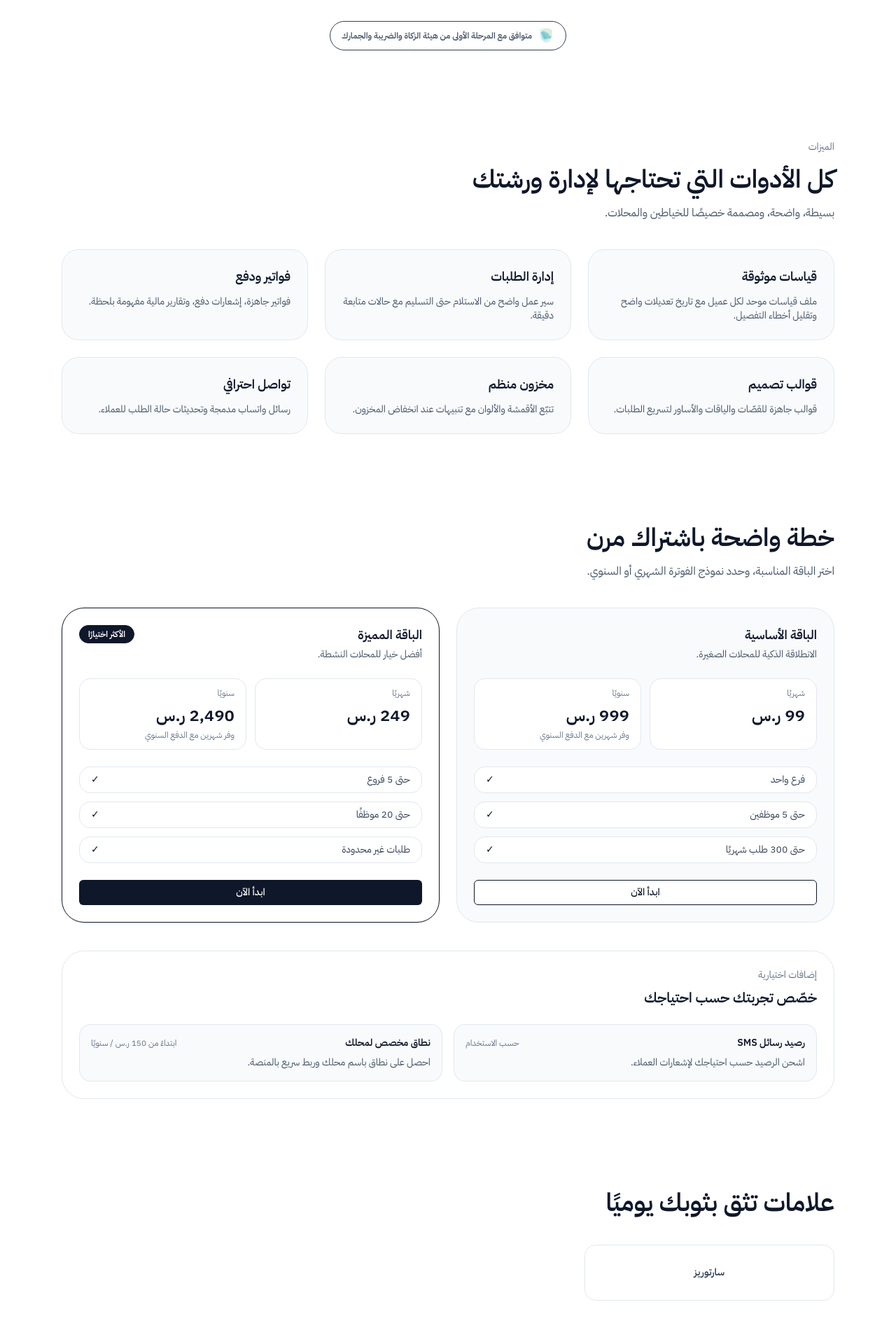
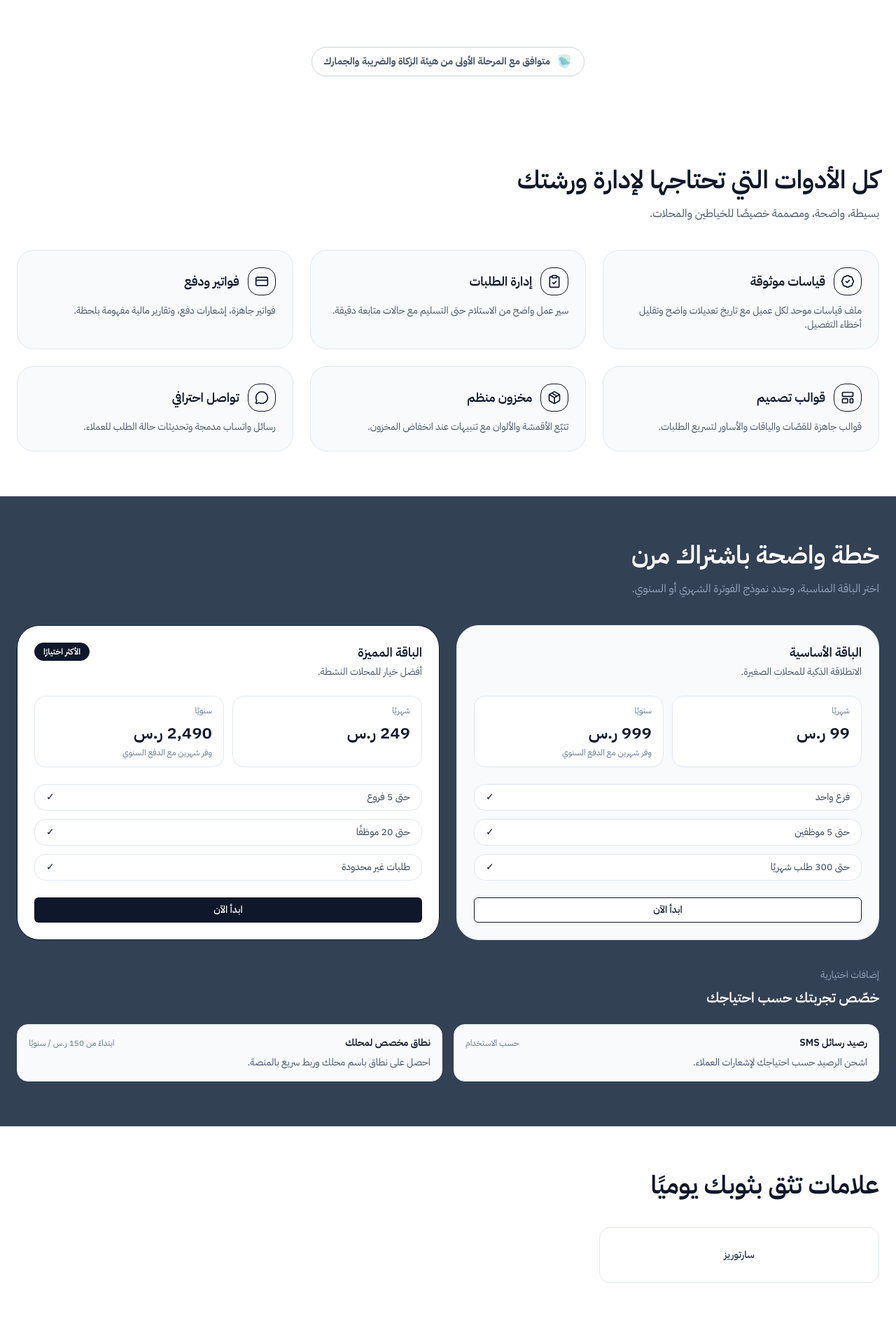
Before and after one commit to Foalmalkii/thobk-vercel, a Next.js app: page /landing in a window 1280 px wide. Shown: the part 580-2500 px from the top of the page at 70% size. Built offline with nearby package versions, Linux system fonts and the light colour scheme; no server answers.

Commit message:
chore: add icons

```diff
--- a/src/app/(public)/landing/page.tsx
+++ b/src/app/(public)/landing/page.tsx
@@ -1,33 +1,47 @@
 import { Button } from "@/components/ui/button";
 import { DigipLogo } from "@/components/ui/icons";
+import {
+	BadgeCheck,
+	ClipboardCheck,
+	CreditCard,
+	LayoutTemplate,
+	MessageCircle,
+	Package,
+} from "lucide-react";
 
 const features = [
 	{
+		icon: BadgeCheck,
 		title: "قياسات موثوقة",
 		description:
 			"ملف قياسات موحد لكل عميل مع تاريخ تعديلات واضح وتقليل أخطاء التفصيل.",
 	},
 	{
+		icon: ClipboardCheck,
 		title: "إدارة الطلبات",
 		description:
 			"سير عمل واضح من الاستلام حتى التسليم مع حالات متابعة دقيقة.",
 	},
 	{
+		icon: CreditCard,
 		title: "فواتير ودفع",
 		description:
 			"فواتير جاهزة، إشعارات دفع، وتقارير مالية مفهومة بلحظة.",
 	},
 	{
+		icon: LayoutTemplate,
 		title: "قوالب تصميم",
 		description:
 			"قوالب جاهزة للقصّات والياقات والأساور لتسريع الطلبات.",
 	},
 	{
+		icon: Package,
 		title: "مخزون منظم",
 		description:
 			"تتبّع الأقمشة والألوان مع تنبيهات عند انخفاض المخزون.",
 	},
 	{
+		icon: MessageCircle,
 		title: "تواصل احترافي",
 		description:
 			"رسائل واتساب مدمجة وتحديثات حالة الطلب للعملاء.",
@@ -82,7 +96,7 @@ export default function LandingPage() {
 	return (
 		<div className="min-h-screen bg-white">
 			<header className="border-b border-slate-200">
-				<div className="mx-auto flex w-full max-w-6xl items-center justify-between px-6 py-6">
+				<div className="mx-auto flex w-full max-w-8xl items-center justify-between px-6 py-6">
 					<div className="flex items-center gap-4">
 						<DigipLogo className="h-10 w-auto" />
 					</div>
@@ -112,7 +126,7 @@ export default function LandingPage() {
 			</header>
 
 			<main>
-				<section className="mx-auto flex w-full max-w-6xl flex-col gap-10 px-6 pb-16 pt-14 lg:flex-row lg:items-center">
+				<section className="mx-auto flex w-full max-w-8xl flex-col gap-10 px-6 pb-16 pt-14 lg:flex-row lg:items-center">
 					<div className="flex-1">
 						<h1 className="mt-6 text-4xl font-semibold leading-tight text-slate-900 md:text-5xl">
 							نظام خياطة ذكي
@@ -149,20 +163,19 @@ export default function LandingPage() {
 					</div>
 				</section>
 
-				<section className="mx-auto w-full max-w-6xl px-6 py-16">
+				<section className="mx-auto w-full max-w-8xl px-6 py-16">
 					<div className="flex items-center justify-center">
-						<div className="inline-flex items-center gap-2 rounded-full border border-slate-700 bg-white px-4 py-2 text-xs font-semibold text-slate-900">
+						<div className="inline-flex items-center gap-2 rounded-full border border-slate-300 bg-white px-4 py-2">
 							<span className="flex h-6 w-6 items-center justify-center rounded-full text-[10px] font-bold">
 								<img src="/images/zatca.png" />
 							</span>
-							<span className="text-slate-600">متوافق مع المرحلة الأولى من هيئة الزكاة والضريبة والجمارك</span>
+							<span className="text-slate-600 font-bold text-sm">متوافق مع المرحلة الأولى من هيئة الزكاة والضريبة والجمارك</span>
 						</div>
 					</div>
 				</section>
 
-				<section id="features" className="mx-auto w-full max-w-6xl px-6 py-16">
+				<section id="features" className="mx-auto w-full max-w-8xl px-6 py-16">
 					<div className="flex flex-col gap-4">
-						<p className="text-sm text-slate-500">الميزات</p>
 						<h2 className="text-3xl font-semibold text-slate-900 md:text-4xl">
 							كل الأدوات التي تحتاجها لإدارة ورشتك
 						</h2>
@@ -176,19 +189,24 @@ export default function LandingPage() {
 								key={item.title}
 								className="rounded-3xl border border-slate-200 bg-slate-50 p-6"
 							>
-								<h3 className="text-lg font-semibold text-slate-900">{item.title}</h3>
+								<div className="flex items-center gap-3">
+									<span className="flex h-10 w-10 items-center justify-center rounded-2xl border border-slate-900">
+										<item.icon className="h-5 w-5 text-slate-900" />
+									</span>
+									<h3 className="text-lg font-semibold text-slate-900">{item.title}</h3>
+								</div>
 								<p className="mt-3 text-sm text-slate-600">{item.description}</p>
 							</div>
 						))}
 					</div>
 				</section>
 
-				<section id="pricing" className="mx-auto w-full max-w-6xl px-6 py-16">
+				<section id="pricing" className="bg-slate-700 text-white mx-auto w-full max-w-8xl px-6 py-16">
 					<div className="flex flex-col gap-4">
-						<h2 className="text-3xl font-semibold text-slate-900 md:text-4xl">
+						<h2 className="text-3xl font-semibold md:text-4xl">
 							خطة واضحة باشتراك مرن
 						</h2>
-						<p className="text-base text-slate-600">
+						<p className="text-base text-slate-400">
 							اختر الباقة المناسبة، وحدد نموذج الفوترة الشهري أو السنوي.
 						</p>
 					</div>
@@ -258,10 +276,12 @@ export default function LandingPage() {
 							</div>
 						))}
 					</div>
-					<div className="mt-10 rounded-[32px] border border-slate-200 bg-white p-6">
+
+
+					<div className="mt-10">
 						<div className="flex flex-col gap-2">
-							<p className="text-sm text-slate-500">إضافات اختيارية</p>
-							<h3 className="text-xl font-semibold text-slate-900">
+							<p className="text-sm text-slate-400">إضافات اختيارية</p>
+							<h3 className="text-xl font-semibold">
 								خصّص تجربتك حسب احتياجك
 							</h3>
 						</div>
@@ -284,7 +304,7 @@ export default function LandingPage() {
 					</div>
 				</section>
 
-				<section id="customers" className="mx-auto w-full max-w-6xl px-6 py-16">
+				<section id="customers" className="mx-auto w-full max-w-8xl px-6 py-16">
 					<div className="flex flex-col gap-4">
 						<h2 className="text-3xl font-semibold text-slate-900 md:text-4xl">
 							علامات تثق بثوبك يوميًا
@@ -302,7 +322,7 @@ export default function LandingPage() {
 					</div>
 				</section>
 
-				<section id="contact" className="mx-auto w-full max-w-6xl px-6 py-16">
+				<section id="contact" className="mx-auto w-full max-w-8xl px-6 py-16">
 					<div className="grid gap-10 lg:grid-cols-[0.9fr_1.1fr] lg:items-center">
 						<div>
 							<h2 className="mt-3 text-3xl font-semibold text-slate-900 md:text-4xl">
@@ -321,7 +341,7 @@ export default function LandingPage() {
 			</main>
 
 			<footer className="border-t border-slate-200">
-				<div className="mx-auto flex w-full max-w-6xl flex-col gap-6 px-6 py-10 md:flex-row md:items-center md:justify-between">
+				<div className="mx-auto flex w-full max-w-8xl flex-col gap-6 px-6 py-10 md:flex-row md:items-center md:justify-between">
 					<div>
 					<DigipLogo className="h-10 w-auto" />
 						<p className="mt-2 text-sm text-slate-500">
--- a/src/app/globals.css
+++ b/src/app/globals.css
@@ -4,8 +4,12 @@
 
 html,
 body {
-	max-width: 100vw;
-	overflow-x: hidden;
+  max-width: 100vw;
+  overflow-x: hidden;
+}
+
+html {
+  scroll-behavior: smooth;
 }
 
 body {
```
